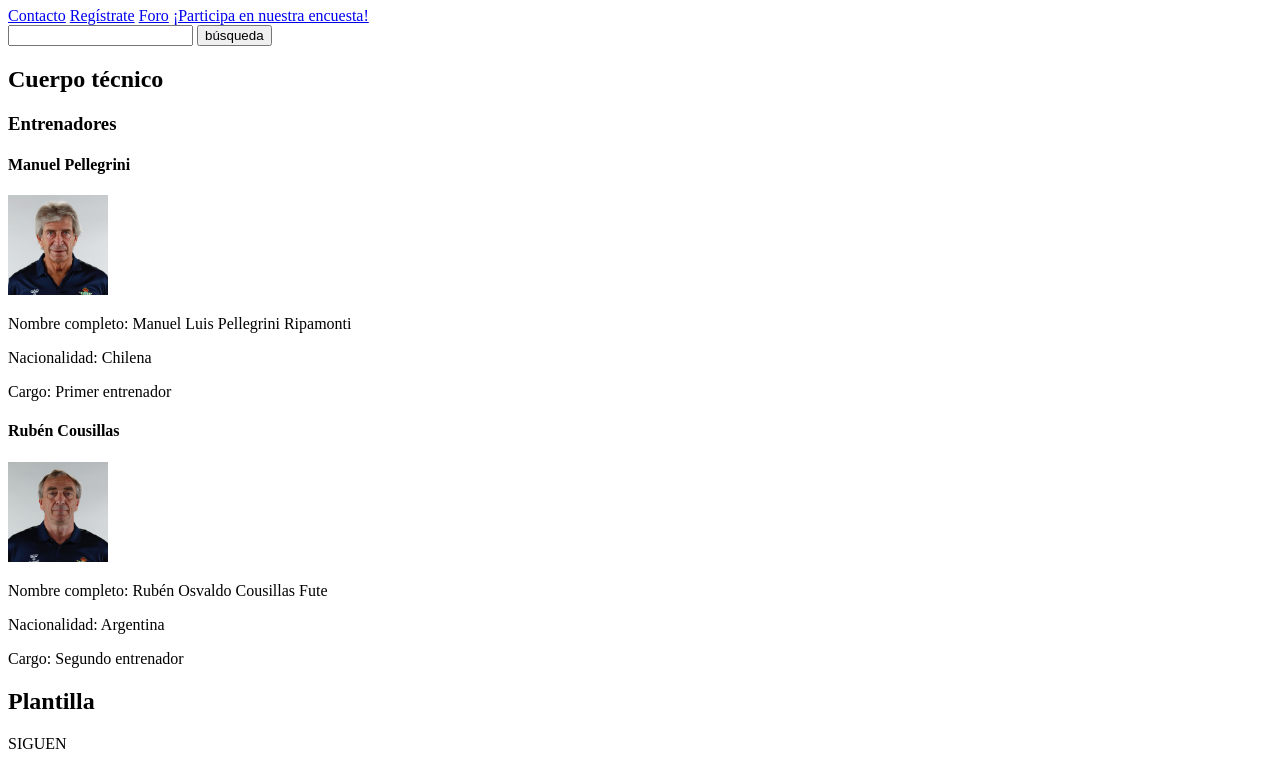
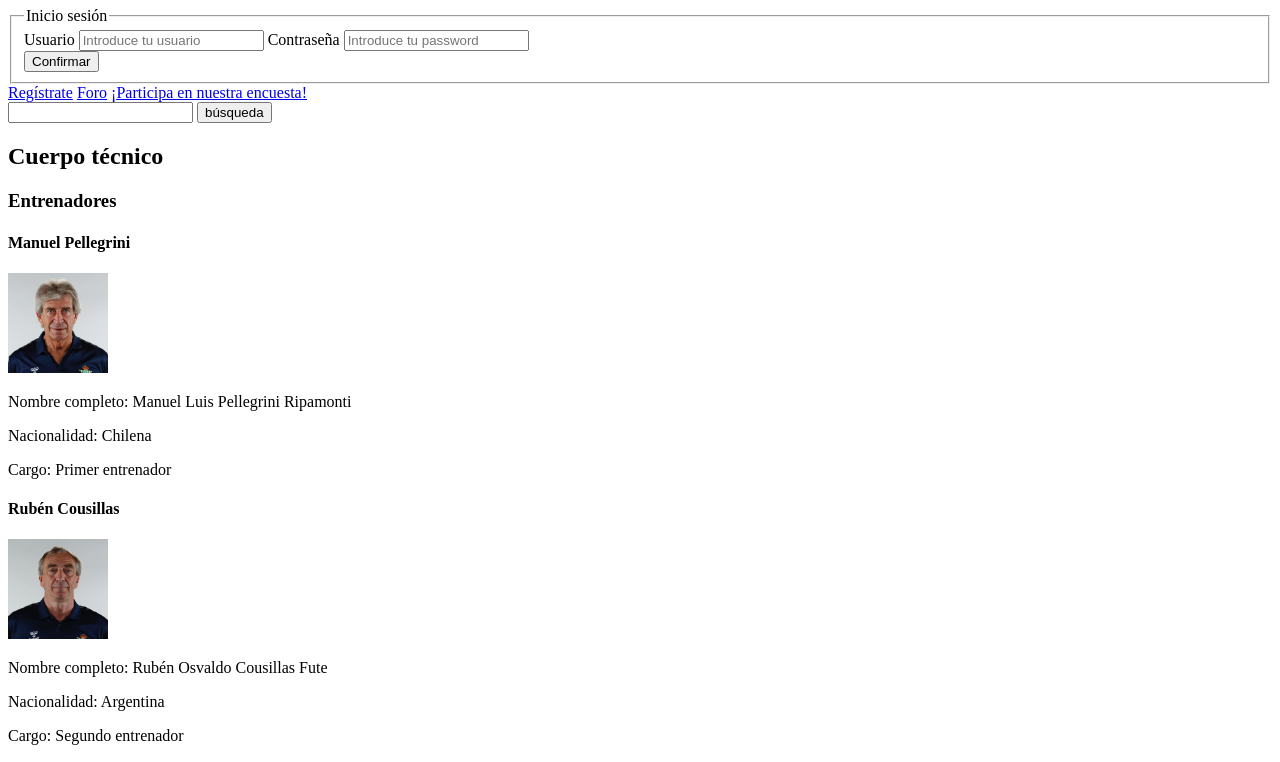
Before and after one commit to oscarfp92/Ejercicio-arquitectura-informacion-HTML, a plain HTML site: page index.html in a window 1280 px wide. Shown: the part 119-881 px from the top of the page. Drawn offline with Linux system fonts and the light colour scheme.

Commit message:
Introduzco inicio sesión

```diff
--- a/index.html
+++ b/index.html
@@ -38,7 +38,16 @@
         /></a>
         REAL BETIS BALOMPIÉ 2024-2025
       </h1>
-      <a href="#" target="_self">Contacto</a>
+      <fieldset>
+      <legend>Inicio sesión</legend>
+      <form action="" method="get">
+        <label for="usuario">Usuario</label>
+        <input type="text" name="usuario" id="usuario" placeholder="Introduce tu usuario">
+        <label for="password">Contraseña</label>
+        <input type="password" name="password" id="password" placeholder="Introduce tu password">
+      </form>
+      <button type="submit">Confirmar</button>
+    </fieldset>
       <a href="./registro.html" target="_blank">Regístrate</a>
       <a href="#" target="_self">Foro</a>
       <a href="#" target="_blank">¡Participa en nuestra encuesta!</a>
```
Also changed, not shown: formulario.html (+0 -1 lines).
